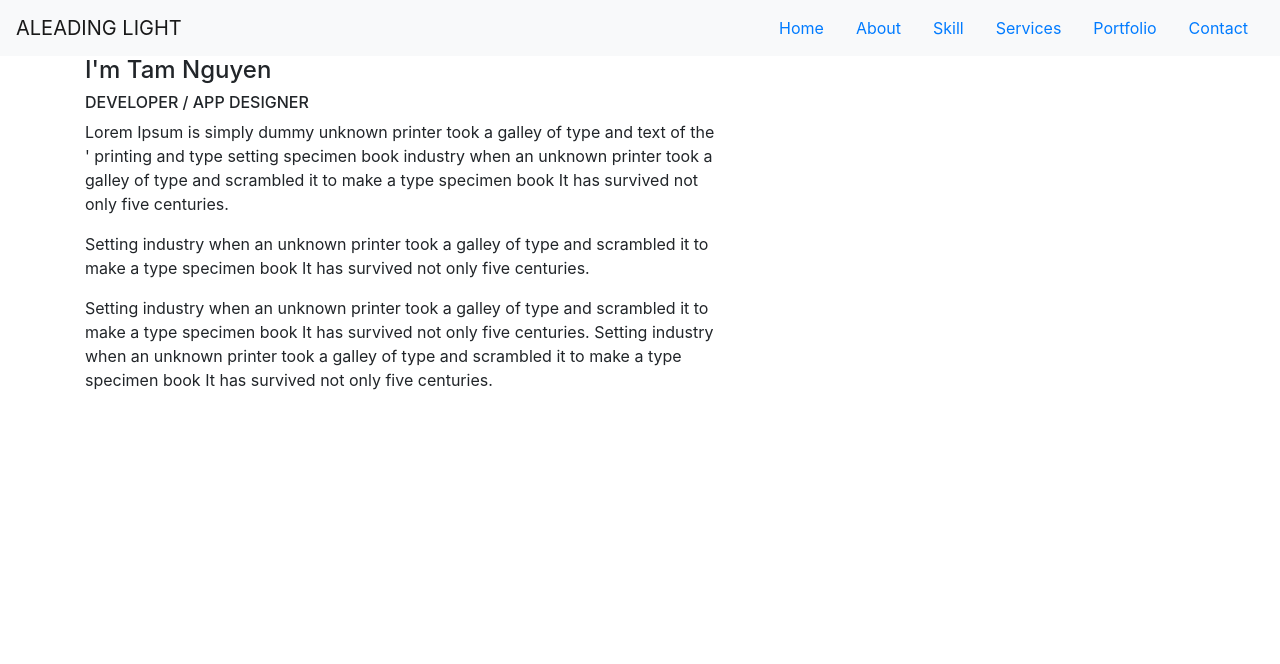
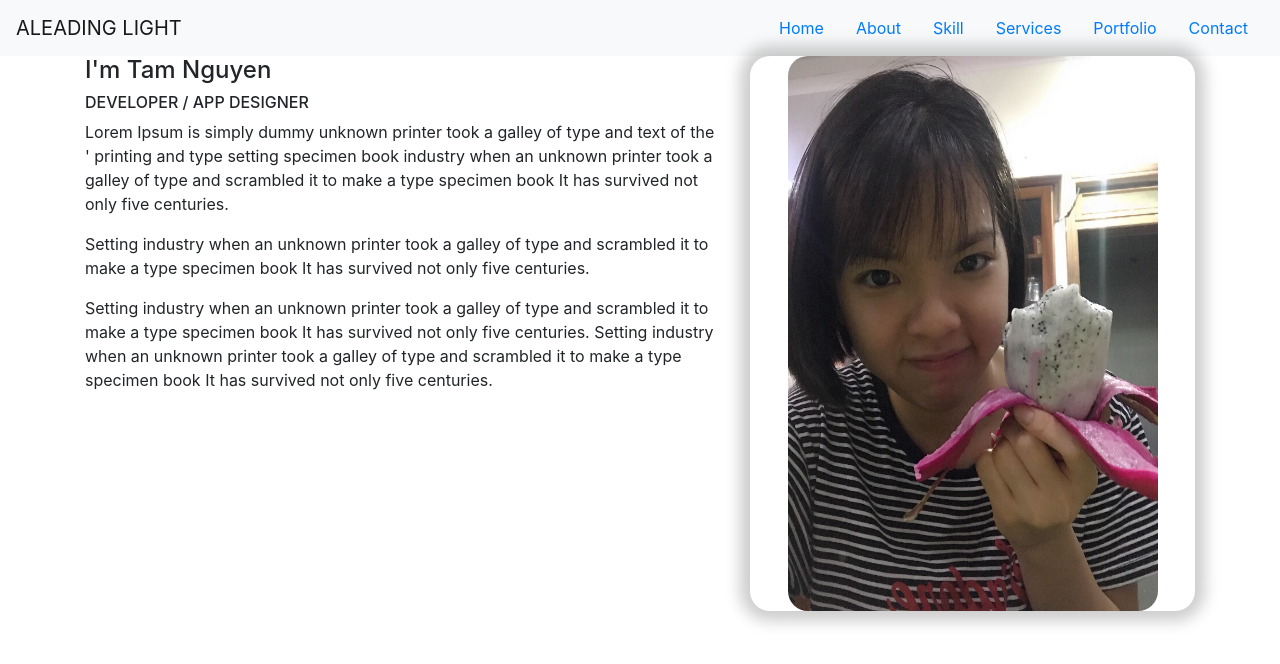
Before and after one commit to Aleadinglight/aleadinglight.github.io, a React (Create React App) app: page / in a window 1280 px wide. Shown: the top 664 px of the page. Built offline with nearby package versions, Linux system fonts and the light colour scheme.

Commit message:
added pictures

```diff
--- /dev/null
+++ b/src/component/About.css
@@ -0,0 +1,15 @@
+.about-img {
+    position: relative;
+    z-index: 3;
+    box-shadow: 0px 0px 15px 10px rgba(0, 0, 0, 0.2);
+    animation: animation-jump 2s ease-in-out infinite;
+    -webkit-animation: animation-jump 2s ease-in-out infinite;
+    border-radius: 20px;
+}
+
+img{
+    height: 555px;
+    width: 370px;
+    border-radius: 20px;
+    border-style: none;
+}
--- a/src/component/About.js
+++ b/src/component/About.js
@@ -1,6 +1,7 @@
 import React, { Component } from 'react';
 import { Container, Row, Col } from 'react-bootstrap';
 import 'bootstrap/dist/css/bootstrap.css';
+import './About.css';
 
 class About extends Component {
   state = {}
@@ -8,7 +9,7 @@ class About extends Component {
     return (
       <Container>
         <Row>
-          <Col sm={7}>
+          <Col lg={7}>
             <div className='content'>
               <div className='item'>
                 <div className='section-header text-left'>
@@ -29,7 +30,11 @@ class About extends Component {
               </div>
             </div>
           </Col>
-          <Col sm={5}></Col>
+          <Col lg={5}>
+            <div className="about-img text-center">
+              <img src='./img/iu.jpg'/>
+            </div>
+          </Col>
         </Row>
       </Container>);
   }
```
Also changed, not shown: public/img/iu.jpg (added).
